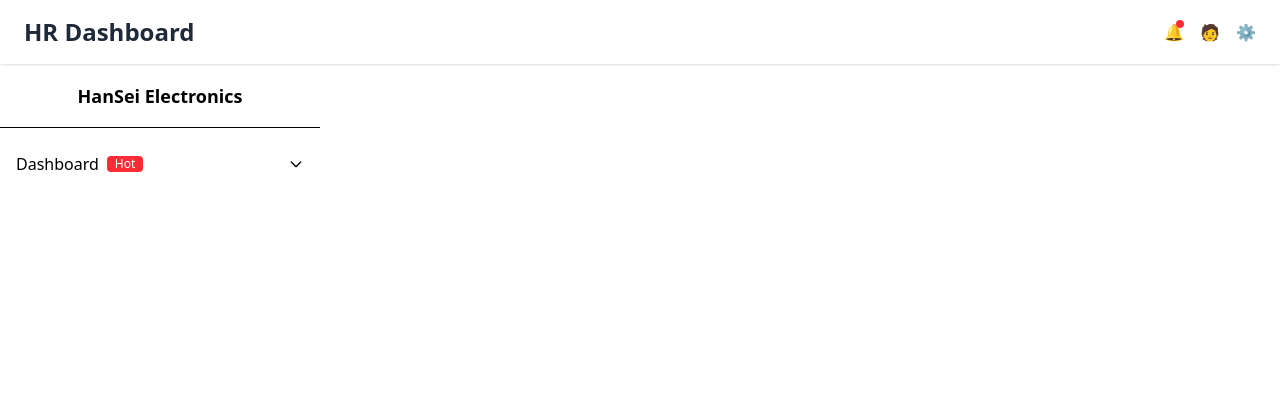
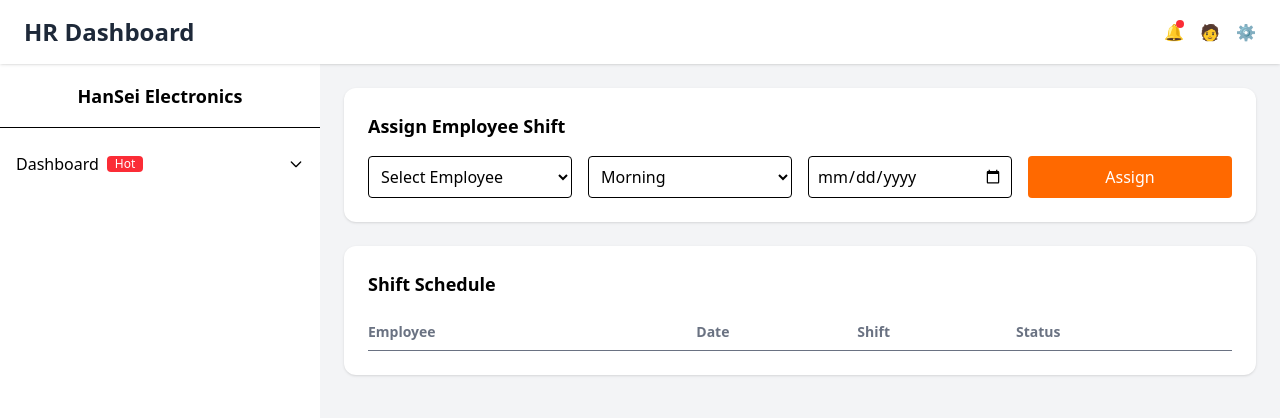
Before and after one commit to haitheara1111-ship-it/HanSei-Frontend, a Nuxt app: page /Roster in a window 1280 px wide. Shown: the top 418 px of the page. Built offline with nearby package versions, Linux system fonts and the light colour scheme.

Commit message:
feat roster

```diff
--- /dev/null
+++ b/app/pages/Roster.vue
@@ -0,0 +1,33 @@
+<template>
+<div class="flex min-h-screen bg-gray-100 w-[100%]">
+
+
+<div class="w-[100%] p-6 gap-6">
+
+<CreateShift @addShift="createShift"/>
+
+<ShiftTable :shifts="shifts"/>
+
+</div>
+
+</div>
+</template>
+
+<script setup>
+
+import { ref } from "vue"
+import ShiftTable from "../../components/ShiftTable.vue"
+import CreateShift from "../../components/CreateShift.vue"
+
+const shifts = ref([])
+
+const createShift = (shift) => {
+
+shifts.value.push({
+id: Date.now(),
+...shift
+})
+
+}
+
+</script>
--- a/app/pages/index.vue
+++ b/app/pages/index.vue
@@ -105,7 +105,7 @@ import SalesOverview from "../../components/SalesOverview.vue"
   </div>
 
   <div class="col-span-6">
-    <SalesOverview />
+    <SalesOverview class="mt-6 mb-6" />
   </div>
 
 
--- /dev/null
+++ b/components/CreateShift.vue
@@ -0,0 +1,76 @@
+<template>
+<div class="bg-white p-6 rounded-xl shadow mb-6">
+
+<h2 class="text-lg font-semibold mb-4">
+Assign Employee Shift
+</h2>
+
+<div class="grid grid-cols-4 gap-4">
+
+<!-- Employee -->
+<select v-model="form.employee" class="border p-2 rounded">
+<option disabled value="">Select Employee</option>
+<option
+v-for="emp in employees"
+:key="emp.id"
+:value="emp.name"
+>
+{{ emp.name }}
+</option>
+</select>
+
+<!-- Shift -->
+<select v-model="form.shift" class="border p-2 rounded">
+<option>Morning</option>
+<option>Evening</option>
+<option>Night</option>
+</select>
+
+<!-- Date -->
+<input
+type="date"
+v-model="form.date"
+class="border p-2 rounded"
+/>
+
+<!-- Add -->
+<button
+@click="addShift"
+class="bg-orange-500 text-white px-4 py-2 rounded"
+>
+Assign
+</button>
+
+</div>
+
+</div>
+</template>
+
+<script setup>
+import { ref } from "vue"
+
+const employees = [
+{ id: 1, name: "John Doe" },
+{ id: 2, name: "Anna Smith" },
+{ id: 3, name: "Michael Lee" }
+]
+
+const form = ref({
+employee: "",
+shift: "Morning",
+date: ""
+})
+
+const emit = defineEmits(["addShift"])
+
+const addShift = () => {
+
+if (!form.value.employee || !form.value.date) return
+
+emit("addShift", { ...form.value })
+
+form.value.employee = ""
+form.value.date = ""
+
+}
+</script>
--- /dev/null
+++ b/components/ShiftTable.vue
@@ -0,0 +1,51 @@
+<template>
+<div class="bg-white rounded-xl shadow p-6">
+
+<h2 class="text-lg font-semibold mb-4">
+Shift Schedule
+</h2>
+
+<table class="w-full text-left">
+
+<thead class="border-b text-sm text-gray-500">
+<tr>
+<th class="py-2">Employee</th>
+<th>Date</th>
+<th>Shift</th>
+<th>Status</th>
+</tr>
+</thead>
+
+<tbody>
+
+<tr
+v-for="shift in shifts"
+:key="shift.id"
+class="border-b"
+>
+<td class="py-2 font-medium">
+{{ shift.employee }}
+</td>
+
+<td>{{ shift.date }}</td>
+
+<td>{{ shift.shift }}</td>
+
+<td>
+<span class="bg-green-100 text-green-600 text-xs px-2 py-1 rounded">
+Assigned
+</span>
+</td>
+
+</tr>
+
+</tbody>
+
+</table>
+
+</div>
+</template>
+
+<script setup>
+defineProps(["shifts"])
+</script>
--- a/components/Sidebar.vue
+++ b/components/Sidebar.vue
@@ -83,6 +83,7 @@ const menus = reactive([
       { name: "Admin Dashboard", path: "/" },
       { name: "Employee Dashboard", path: "/employees" },
       { name: "HR Dashboard", path: "/HR-page", label: "New" },
+      { name: "Roster Dashboard", path: "/Roster", label: "New" },
     ],
   },
 ]);
```
